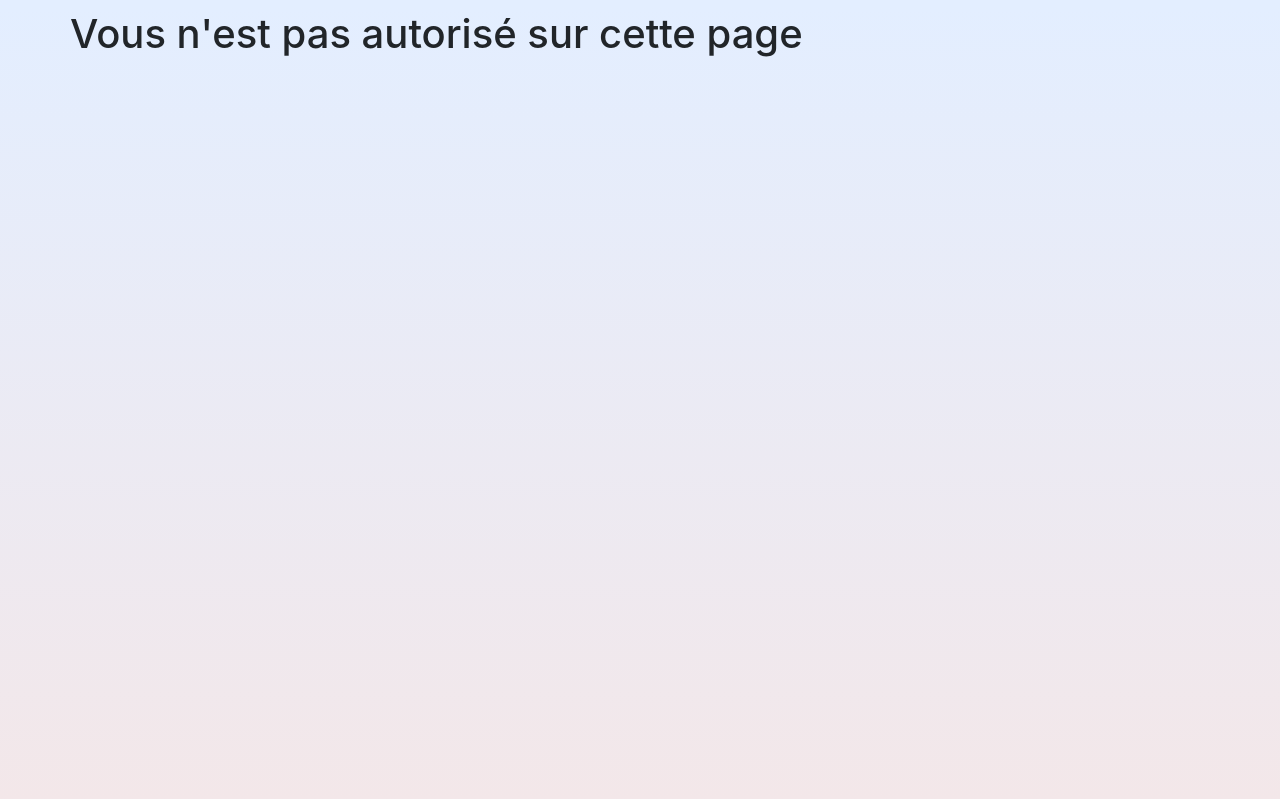
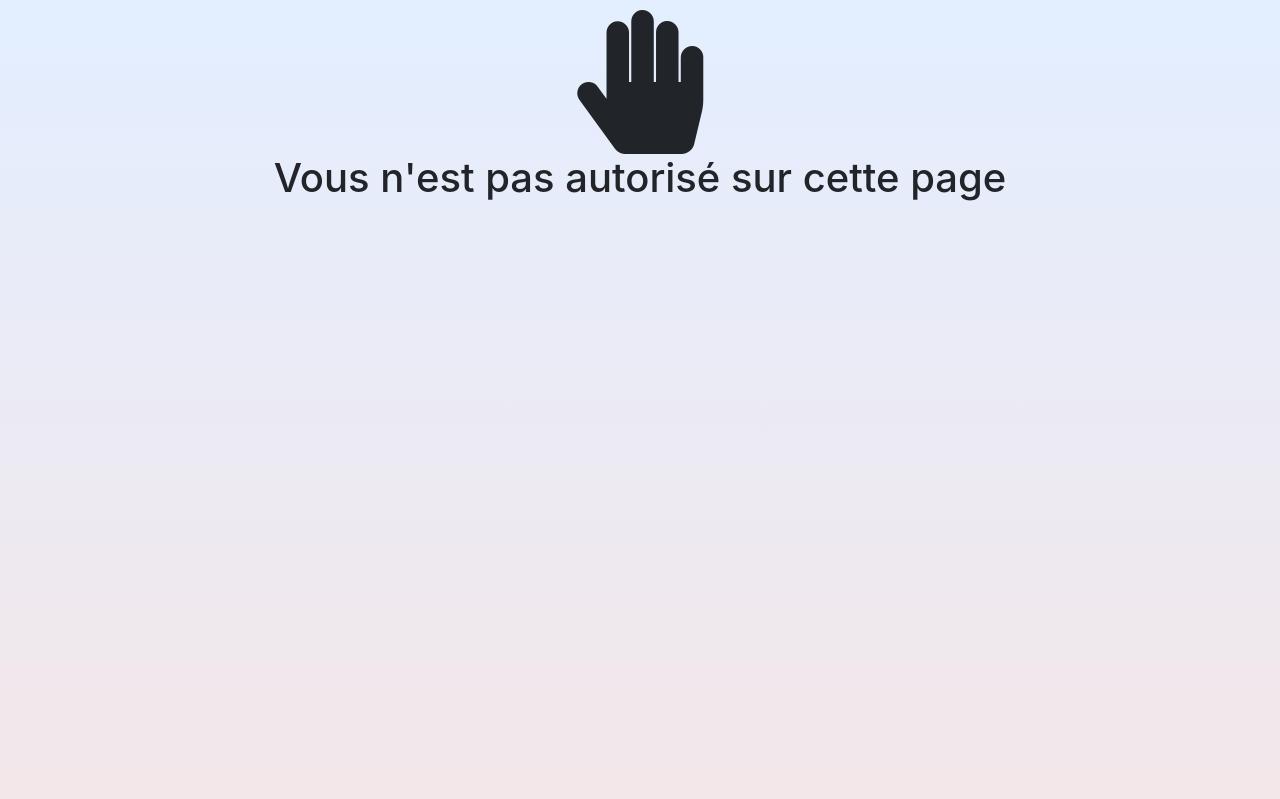
Before and after one commit to erreur4045/blogphp, a PHP site: template view/Co_error.php in a window 1280 px wide. Shown: the part 56-855 px from the top of the page. Run offline with PHP 8.4, Linux system fonts and the light colour scheme; the template is opened without the code that fills it, so the values that code supplies are empty; some libraries are stand-ins or nearby versions.

Commit message:
modification vue error

```diff
--- a/view/Co_error.php
+++ b/view/Co_error.php
@@ -5,10 +5,13 @@
             <div class="alert alert-info"><?= $_SESSION['message']; ?></div>
             <?php unset($_SESSION['message']); ?>
         <?php endif; ?>
-        <div class="container">
+        <div class="container textcenter">
             <div class="row">
-                <div class="error_co">
-                    <h1>Vous n'est pas autorisé sur cette page</h1>
+                <div class="col-md-12">
+                    <div class="error_co">
+                        <i class="fas fa-hand-paper fa-9x"></i>
+                        <h1>Vous n'est pas autorisé sur cette page</h1>
+                    </div>
                 </div>
             </div>
         </div>
```
